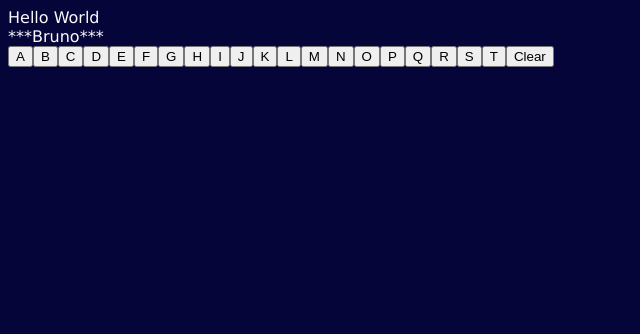
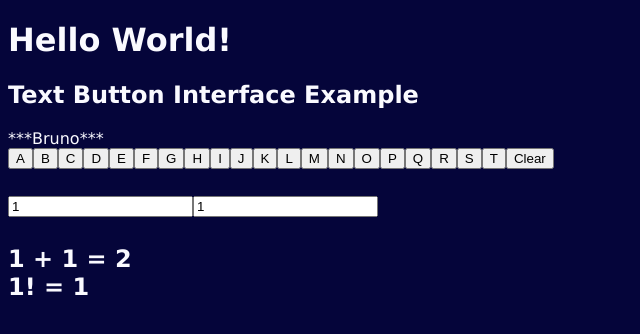
Before and after one commit to Aarav4258/build, a React (Vite) app: page / in a window 1280 px wide. Shown: the top 334 px of the page, without its empty margins (0-640 px from the left). Built offline with nearby package versions, Linux system fonts and the light colour scheme.

Commit message:
++Calculator component

```diff
--- a/src/App.tsx
+++ b/src/App.tsx
@@ -1,11 +1,16 @@
 import './App.css'
+import { Calculator } from './Calculator';
 import { TextButtonInterface } from './TextButtonInterface';
 
 const App = () => {
   return (
     <main>
-      Hello World
-      <TextButtonInterface/>
+      <h1>Hello World!</h1>
+      <h2>Text Button Interface Example</h2>
+      <TextButtonInterface />
+      <h2>
+        <Calculator/>
+      </h2>
     </main>
   )
 }
--- /dev/null
+++ b/src/Calculator.tsx
@@ -0,0 +1,30 @@
+import { useState } from "react"
+
+const add = (a, b) => a + b;
+const factorial = (a: number) => {
+    let result = a;
+    while (a > 1) {
+        result = result * (a - 1);
+        a = a - 1;
+    }
+    return result;
+}
+export const Calculator = () => {
+
+    let [n1, setN1] = useState(1);
+    let [n2, setN2] = useState(1);
+
+    return (
+        <div>
+            <div>
+                <input value={n1} onChange={(e) => setN1(Number(e.target.value))} type="number" />
+                <input value={n2} onChange={(e) => setN2(Number(e.target.value))} type="number" />
+            </div>
+            <div>
+                <br />{n1} + {n2} = {add(n1, n2)}
+                <br />{n1}! = {factorial(n1)}
+
+            </div>
+        </div>
+    )
+}
```
